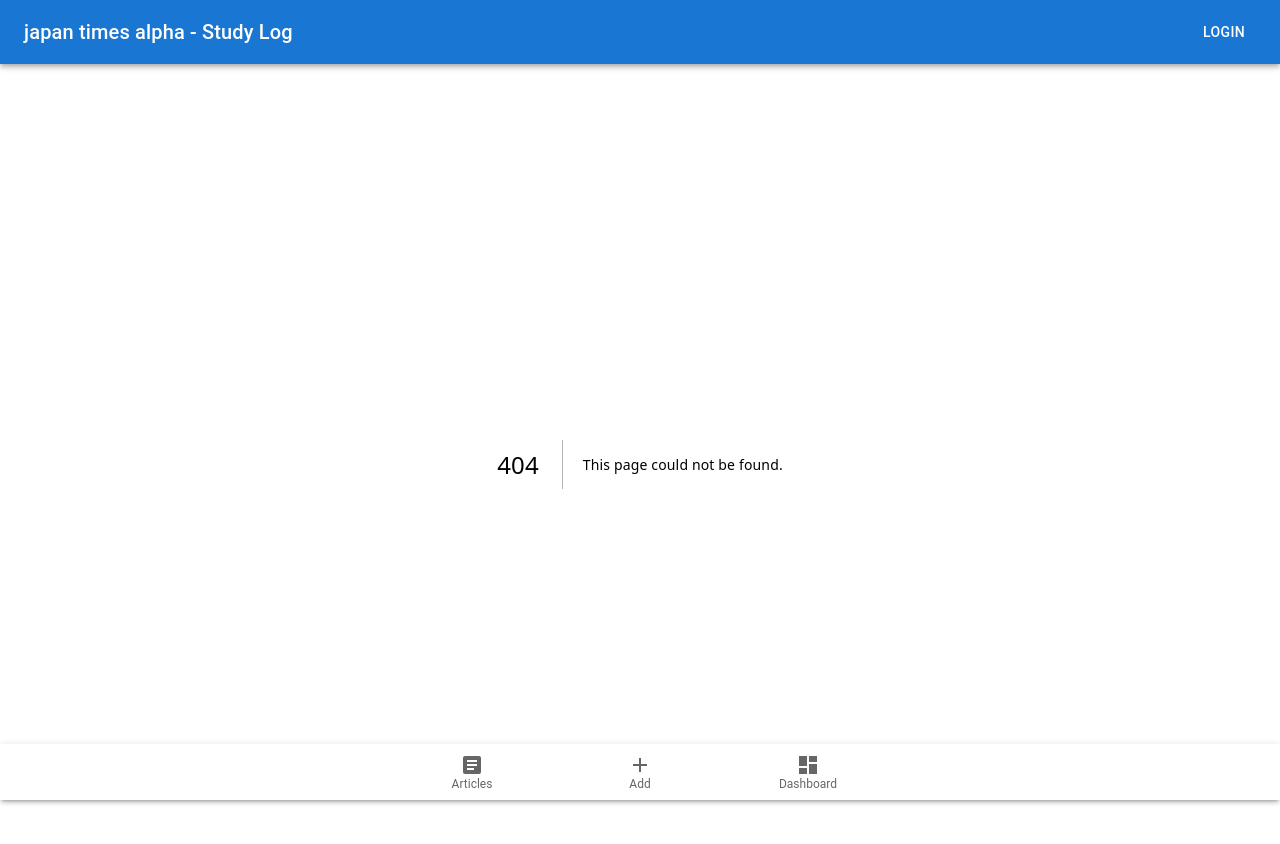
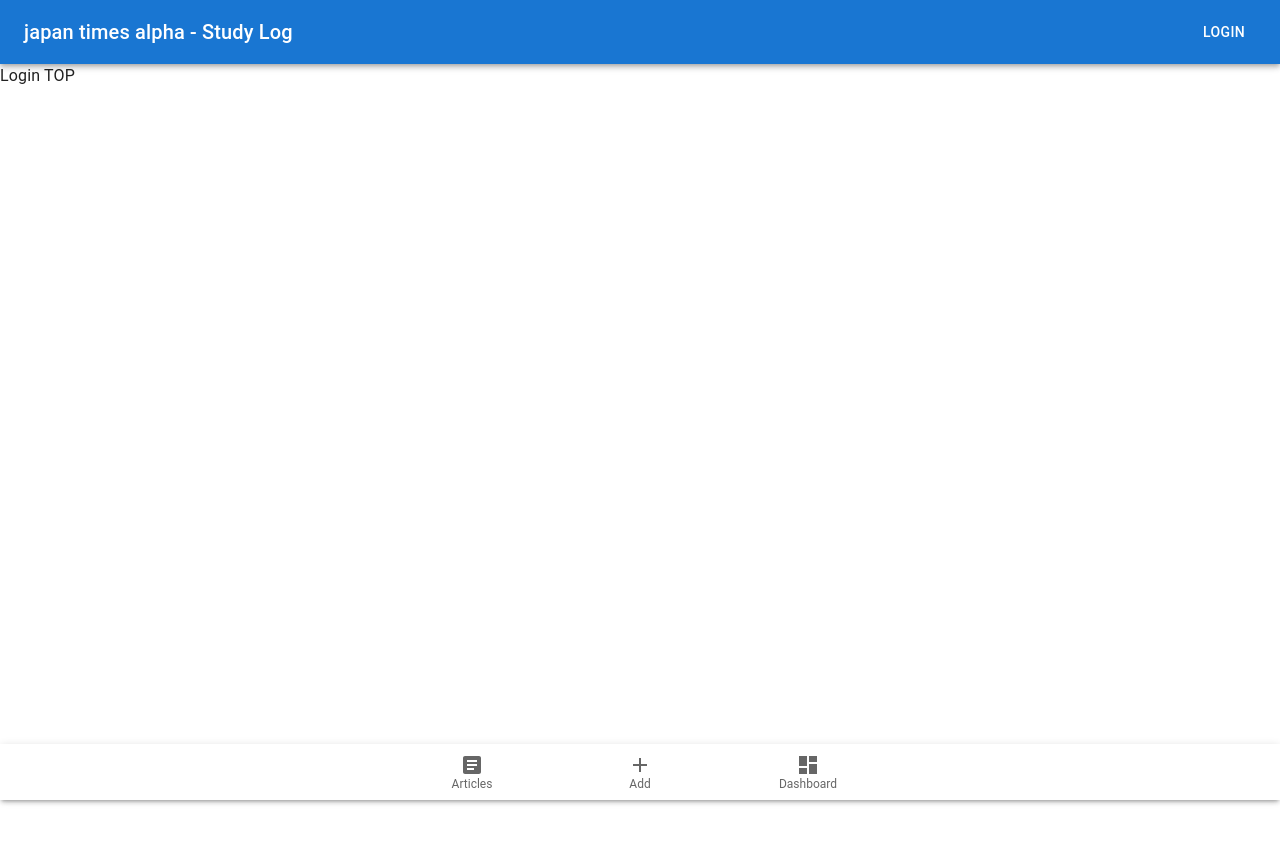
Before and after one commit to ymita/japantimes-alpha-study-log, a Next.js app: page /login in a window 1280 px wide. Before the commit this address had no page. Shown: the top 844 px of the page. After the commit the page ends 800 px from the top, so only its background shows below. Built offline with nearby package versions, Linux system fonts and the light colour scheme.

Commit message:
Add login page

```diff
--- a/components/AppBar.tsx
+++ b/components/AppBar.tsx
@@ -1,9 +1,5 @@
-import {
-  AppBar,
-  Toolbar,
-  Typography,
-  Button,
-} from "@mui/material";
+import { AppBar, Toolbar, Typography, Button } from "@mui/material";
+import NextLink from "next/link";
 
 export default function MyAppBar() {
   return (
@@ -13,7 +9,13 @@ export default function MyAppBar() {
         <Typography variant="h6" component="div" sx={{ flexGrow: 1 }}>
           japan times alpha - Study Log
         </Typography>
-        <Button color="inherit">Login</Button>
+        <Button
+          href="/login"
+          color="inherit"
+          LinkComponent={NextLink}
+        >
+          Login
+        </Button>
       </Toolbar>
     </AppBar>
   );
--- /dev/null
+++ b/pages/login/index.tsx
@@ -0,0 +1,5 @@
+export default function Index() {
+    return(
+        <div>Login TOP</div>
+    );
+}
```
